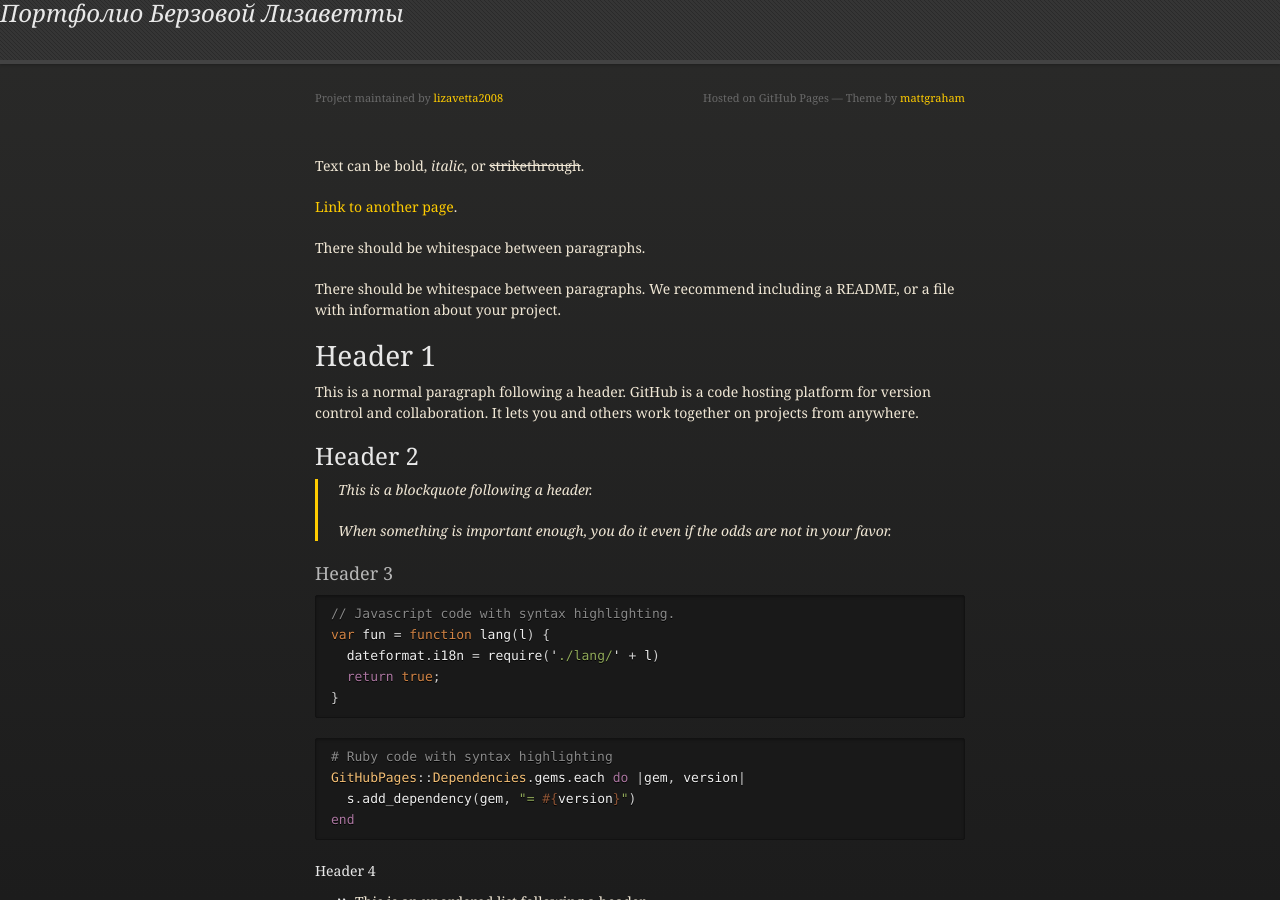
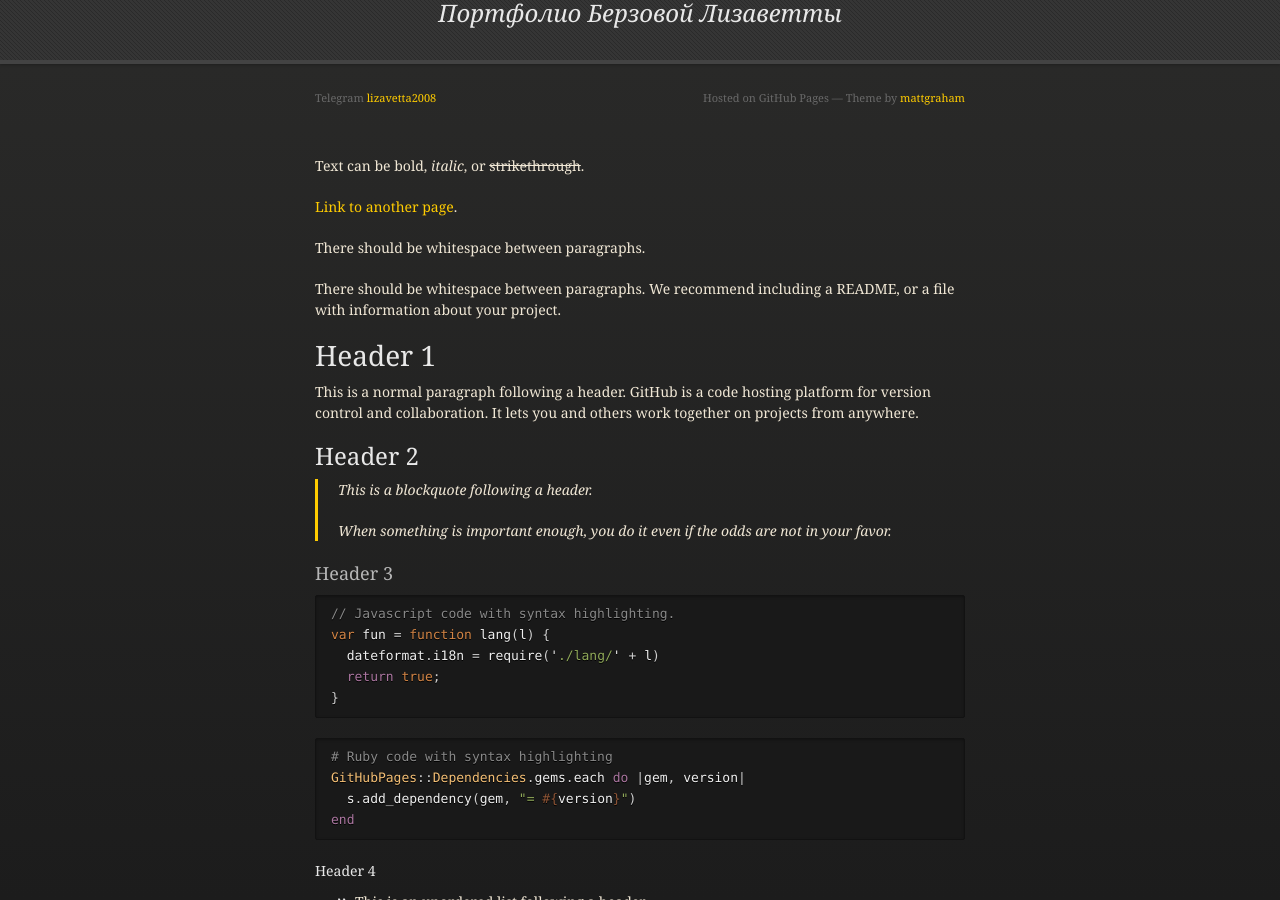
Before and after one commit to lizavetta2008/lizavetta2008.github.io, a Jekyll site: the page built from index.md, in a window 1280 px wide and 900 px high. Built offline with Jekyll 4.4.1, drawn with Linux system fonts in a browser that asks for light colours.

Commit message:
Update default.html

```diff
--- a/_layouts/default.html
+++ b/_layouts/default.html
@@ -19,14 +19,14 @@
   </head>
   <body>
       <div id="header">
-          <h2><i>Портфолио Берзовой Лизаветты</i></h2>
+         <center><h2><i>Портфолио Берзовой Лизаветты</i></h2></center>
       </div><!-- end header -->
 
     <div class="wrapper">
 
       <section>
         <div id="title">
-          <span class="credits left">Project maintained by <a href="{{ site.github.owner_url }}">{{ site.github.owner_name }}</a></span>
+          <span class="credits left"> Telegram <a href="{{ site.github.owner_url }}">{{ site.github.owner_name }}</a></span>
           <span class="credits right">Hosted on GitHub Pages &mdash; Theme by <a href="https://twitter.com/mattgraham">mattgraham</a></span>
         </div>
 
```
